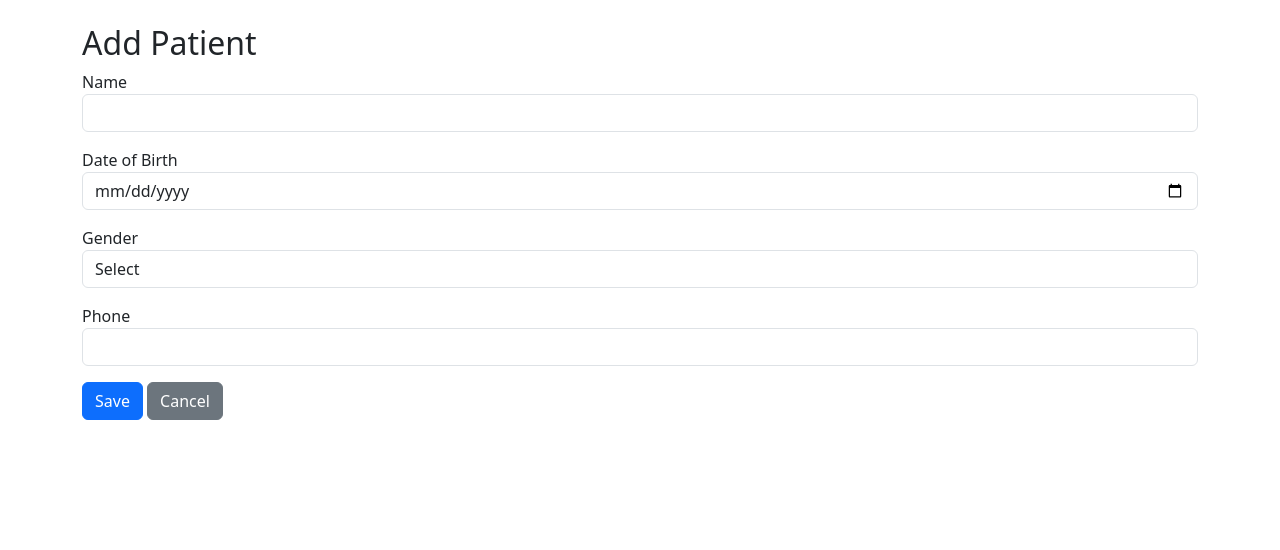
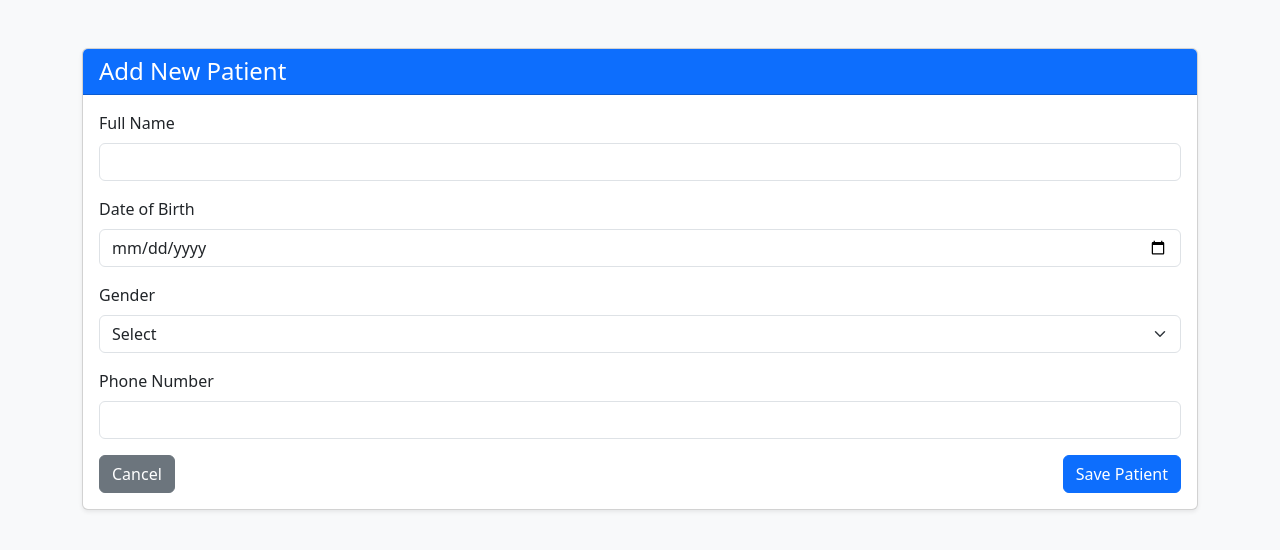
Before and after one commit to marierabill/hospital-demo-app, a CodeIgniter app: page /php/patients/add in a window 1280 px wide. Shown: the top 550 px of the page. Run offline with CodeIgniter, Linux system fonts and the light colour scheme.

Commit message:
Update add.php

```diff
--- a/application/modules/patients/views/add.php
+++ b/application/modules/patients/views/add.php
@@ -1,40 +1,76 @@
 <!DOCTYPE html>
-<html>
+<html lang="en">
 <head>
+    <meta charset="UTF-8">
     <title>Add Patient</title>
     <link rel="stylesheet" href="https://cdn.jsdelivr.net/npm/bootstrap@5.3.0/dist/css/bootstrap.min.css">
 </head>
-<body class="container mt-4">
+<body class="bg-light">
 
-<h2>Add Patient</h2>
-<?php echo validation_errors('<div class="alert alert-danger">', '</div>'); ?>
-<?php $form_location = base_url()."patients/add/"; ?>
-<form method="post" action="<?= $form_location ?>">
-    <div class="mb-3">
-        <label>Name</label>
-        <input type="text" name="name" class="form-control" required>
+<div class="container mt-5">
+    <div class="card shadow-sm">
+        <div class="card-header bg-primary text-white">
+            <h4 class="mb-0">Add New Patient</h4>
+        </div>
+        <div class="card-body">
+
+            <!-- Display validation errors -->
+            <?php if(validation_errors()): ?>
+                <div class="alert alert-danger">
+                    <?= validation_errors(); ?>
+                </div>
+            <?php endif; ?>
+
+            <!-- Patient Form -->
+            <?php $form_location = base_url("patients/add"); ?>
+            <form method="post" action="<?= $form_location ?>" novalidate>
+                <!-- CSRF Token -->
+                <?= form_hidden($this->security->get_csrf_token_name(), $this->security->get_csrf_hash()); ?>
+
+                <div class="mb-3">
+                    <label for="name" class="form-label">Full Name</label>
+                    <input type="text" name="name" id="name"
+                           value="<?= set_value('name'); ?>"
+                           class="form-control <?= form_error('name') ? 'is-invalid' : '' ?>" required>
+                    <div class="invalid-feedback"><?= form_error('name'); ?></div>
+                </div>
+
+                <div class="mb-3">
+                    <label for="dob" class="form-label">Date of Birth</label>
+                    <input type="date" name="dob" id="dob"
+                           value="<?= set_value('dob'); ?>"
+                           class="form-control <?= form_error('dob') ? 'is-invalid' : '' ?>" required>
+                    <div class="invalid-feedback"><?= form_error('dob'); ?></div>
+                </div>
+
+                <div class="mb-3">
+                    <label for="gender" class="form-label">Gender</label>
+                    <select name="gender" id="gender"
+                            class="form-select <?= form_error('gender') ? 'is-invalid' : '' ?>" required>
+                        <option value="">Select</option>
+                        <option value="Male" <?= set_select('gender','Male'); ?>>Male</option>
+                        <option value="Female" <?= set_select('gender','Female'); ?>>Female</option>
+                        <option value="Other" <?= set_select('gender','Other'); ?>>Other</option>
+                    </select>
+                    <div class="invalid-feedback"><?= form_error('gender'); ?></div>
+                </div>
+
+                <div class="mb-3">
+                    <label for="phone" class="form-label">Phone Number</label>
+                    <input type="text" name="phone" id="phone"
+                           value="<?= set_value('phone'); ?>"
+                           class="form-control <?= form_error('phone') ? 'is-invalid' : '' ?>" required>
+                    <div class="invalid-feedback"><?= form_error('phone'); ?></div>
+                </div>
+
+                <div class="d-flex justify-content-between">
+                    <a href="<?= base_url('patients'); ?>" class="btn btn-secondary">Cancel</a>
+                    <button type="submit" class="btn btn-primary" name="submit" value="Submit">Save Patient</button>
+                </div>
+            </form>
+        </div>
     </div>
-    <div class="mb-3">
-        <label>Date of Birth</label>
-        <input type="date" name="dob" class="form-control" required>
-    </div>
-    <div class="mb-3">
-        <label>Gender</label>
-        <select name="gender" class="form-control" required>
-            <option value="">Select</option>
-            <option>Male</option>
-            <option>Female</option>
-            <option>Other</option>
-        </select>
-    </div>
-    <div class="mb-3">
-        <label>Phone</label>
-        <input type="text" name="phone" class="form-control" required>
-    </div>
-
-	<button type="submit" class="btn btn-primary" name="submit" value="Submit">Save</button>
-    <a href="<?= base_url('patients'); ?>" class="btn btn-secondary">Cancel</a>
-</form>
+</div>
 
 </body>
 </html>
```
